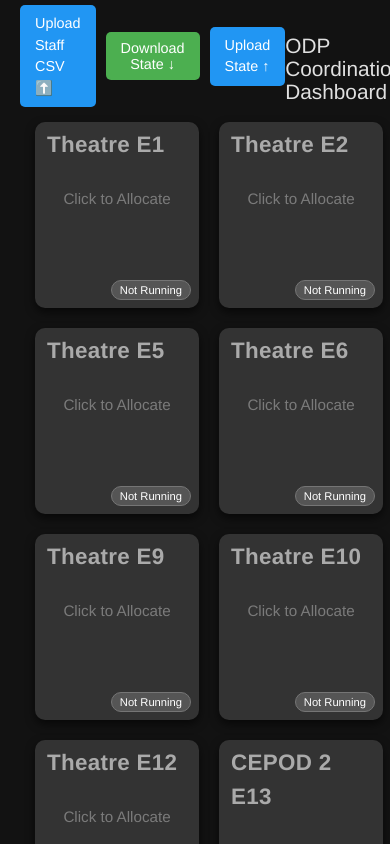
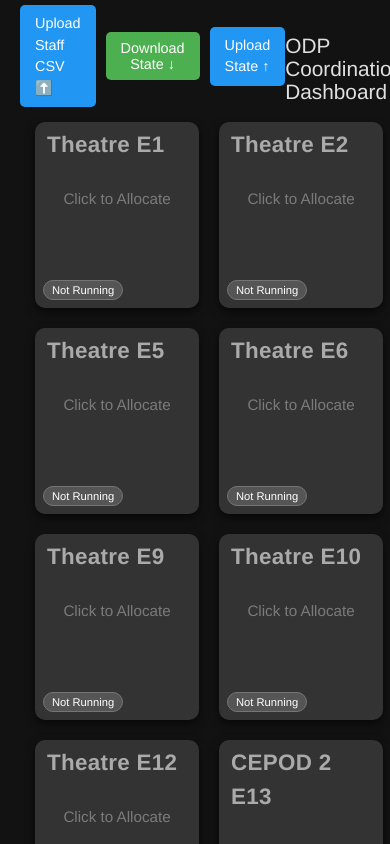
Before and after one commit to fireworks358/Coordinator, a React (Vite) app: page / in a window 390 px wide. Shown: the top 844 px of the page. Built offline with nearby package versions, Linux system fonts and the light colour scheme.

Commit message:
phone numbers

```diff
--- a/src/TheatreDashboard.jsx
+++ b/src/TheatreDashboard.jsx
@@ -5,43 +5,43 @@ import './TheatreDashboard.css';
 
 // --- INITIAL DATA DEFINITIONS (UNCHANGED) ---
 const initialTheatreData = [
-    { name: 'Theatre E1', currentOdp: '', theatreEta: '', practitionerEndTime: '', nextPractitioner: '', status: 'Not Running'},
-    { name: 'Theatre E2', currentOdp: '', theatreEta: '', practitionerEndTime: '', nextPractitioner: '', status: 'Not Running'},
-    { name: 'Theatre E3', currentOdp: '', theatreEta: '', practitionerEndTime: '', nextPractitioner: '', status: 'Not Running'},
-    { name: 'Theatre E4', currentOdp: '', theatreEta: '', practitionerEndTime: '', nextPractitioner: '', status: 'Not Running'},
-    { name: 'Theatre E5', currentOdp: '', theatreEta: '', practitionerEndTime: '', nextPractitioner: '', status: 'Not Running'},
-    { name: 'Theatre E6', currentOdp: '', theatreEta: '', practitionerEndTime: '', nextPractitioner: '', status: 'Not Running'},
-    { name: 'Theatre E7', currentOdp: '', theatreEta: '', practitionerEndTime: '', nextPractitioner: '', status: 'Not Running'},
-    { name: 'Theatre E8', currentOdp: '', theatreEta: '', practitionerEndTime: '', nextPractitioner: '', status: 'Not Running'},
-    { name: 'Theatre E9', currentOdp: '', theatreEta: '', practitionerEndTime: '', nextPractitioner: '', status: 'Not Running'},
-    { name: 'Theatre E10', currentOdp: '', theatreEta: '', practitionerEndTime: '', nextPractitioner: '', status: 'Not Running'},
-    { name: 'Theatre E11', currentOdp: '', theatreEta: '', practitionerEndTime: '', nextPractitioner: '', status: 'Not Running'},
-    { name: 'Theatre E12', currentOdp: '', theatreEta: '', practitionerEndTime: '', nextPractitioner: '', status: 'Not Running'},
-    { name: 'CEPOD 2 E13', currentOdp: '', theatreEta: '', practitionerEndTime: '', nextPractitioner: '', status: 'Not Running'},
-    { name: 'CEPOD E14', currentOdp: '', theatreEta: '', practitionerEndTime: '', nextPractitioner: '', status: 'Not Running'},
-    { name: 'Theatre E15', currentOdp: '', theatreEta: '', practitionerEndTime: '', nextPractitioner: '', status: 'Not Running'},
-    { name: 'Theatre E16', currentOdp: '', theatreEta: '', practitionerEndTime: '', nextPractitioner: '', status: 'Not Running'},
-    { name: 'Trauma 1 / E17', currentOdp: '', theatreEta: '', practitionerEndTime: '', nextPractitioner: '', status: 'Not Running'},
-    { name: 'Trauma 2 / E18', currentOdp: '', theatreEta: '', practitionerEndTime: '', nextPractitioner: '', status: 'Not Running'},
-    { name: 'Theatre E19', currentOdp: '', theatreEta: '', practitionerEndTime: '', nextPractitioner: '', status: 'Not Running'},
-    { name: 'Theatre E20', currentOdp: '', theatreEta: '', practitionerEndTime: '', nextPractitioner: '', status: 'Not Running'},
-    { name: 'Theatre E21', currentOdp: '', theatreEta: '', practitionerEndTime: '', nextPractitioner: '', status: 'Not Running'},
-    { name: 'Theatre E22', currentOdp: '', theatreEta: '', practitionerEndTime: '', nextPractitioner: '', status: 'Not Running'},
-    { name: 'Theatre D1', currentOdp: '', theatreEta: '', practitionerEndTime: '', nextPractitioner: '', status: 'Not Running'},
-    { name: 'Theatre D2', currentOdp: '', theatreEta: '', practitionerEndTime: '', nextPractitioner: '', status: 'Not Running'},
-    { name: 'Theatre D3', currentOdp: '', theatreEta: '', practitionerEndTime: '', nextPractitioner: '', status: 'Not Running'},
-    { name: 'Theatre D4', currentOdp: '', theatreEta: '', practitionerEndTime: '', nextPractitioner: '', status: 'Not Running'},
-    { name: 'Theatre D5', currentOdp: '', theatreEta: '', practitionerEndTime: '', nextPractitioner: '', status: 'Not Running'},
-    { name: 'Theatre D6', currentOdp: '', theatreEta: '', practitionerEndTime: '', nextPractitioner: '', status: 'Not Running'},
-    { name: 'Theatre D7', currentOdp: '', theatreEta: '', practitionerEndTime: '', nextPractitioner: '', status: 'Not Running'},
-    { name: 'Maternity Emergency', currentOdp: '', theatreEta: '', practitionerEndTime: '', nextPractitioner: '', status: 'Not Running'},
-    { name: 'Maternity Elective', currentOdp: '', theatreEta: '', practitionerEndTime: '', nextPractitioner: '', status: 'Not Running'},
-    { name: 'Endoscopy', currentOdp: '', theatreEta: '', practitionerEndTime: '', nextPractitioner: '', status: 'Not Running'},
-    { name: 'IR', currentOdp: '', theatreEta: '', practitionerEndTime: '', nextPractitioner: '', status: 'Not Running'},
-    { name: 'MRI', currentOdp: '', theatreEta: '', practitionerEndTime: '', nextPractitioner: '', status: 'Not Running'},
-    { name: 'Cardiology', currentOdp: '', theatreEta: '', practitionerEndTime: '', nextPractitioner: '', status: 'Not Running'},
-    { name: 'Spare', currentOdp: '', theatreEta: '', practitionerEndTime: '', nextPractitioner: '', status: 'Not Running'},
-    { name: 'Spare 2', currentOdp: '', theatreEta: '', practitionerEndTime: '', nextPractitioner: '', status: 'Not Running'},
+    { name: 'Theatre E1', currentOdp: '', theatreEta: '', practitionerEndTime: '', nextPractitioner: '', status: 'Not Running', phoneExtension: ''},
+    { name: 'Theatre E2', currentOdp: '', theatreEta: '', practitionerEndTime: '', nextPractitioner: '', status: 'Not Running', phoneExtension: ''},
+    { name: 'Theatre E3', currentOdp: '', theatreEta: '', practitionerEndTime: '', nextPractitioner: '', status: 'Not Running', phoneExtension: ''},
+    { name: 'Theatre E4', currentOdp: '', theatreEta: '', practitionerEndTime: '', nextPractitioner: '', status: 'Not Running', phoneExtension: ''},
+    { name: 'Theatre E5', currentOdp: '', theatreEta: '', practitionerEndTime: '', nextPractitioner: '', status: 'Not Running', phoneExtension: ''},
+    { name: 'Theatre E6', currentOdp: '', theatreEta: '', practitionerEndTime: '', nextPractitioner: '', status: 'Not Running', phoneExtension: ''},
+    { name: 'Theatre E7', currentOdp: '', theatreEta: '', practitionerEndTime: '', nextPractitioner: '', status: 'Not Running', phoneExtension: ''},
+    { name: 'Theatre E8', currentOdp: '', theatreEta: '', practitionerEndTime: '', nextPractitioner: '', status: 'Not Running', phoneExtension: ''},
+    { name: 'Theatre E9', currentOdp: '', theatreEta: '', practitionerEndTime: '', nextPractitioner: '', status: 'Not Running', phoneExtension: ''},
+    { name: 'Theatre E10', currentOdp: '', theatreEta: '', practitionerEndTime: '', nextPractitioner: '', status: 'Not Running', phoneExtension: ''},
+    { name: 'Theatre E11', currentOdp: '', theatreEta: '', practitionerEndTime: '', nextPractitioner: '', status: 'Not Running', phoneExtension: ''},
+    { name: 'Theatre E12', currentOdp: '', theatreEta: '', practitionerEndTime: '', nextPractitioner: '', status: 'Not Running', phoneExtension: ''},
+    { name: 'CEPOD 2 E13', currentOdp: '', theatreEta: '', practitionerEndTime: '', nextPractitioner: '', status: 'Not Running', phoneExtension: ''},
+    { name: 'CEPOD E14', currentOdp: '', theatreEta: '', practitionerEndTime: '', nextPractitioner: '', status: 'Not Running', phoneExtension: ''},
+    { name: 'Theatre E15', currentOdp: '', theatreEta: '', practitionerEndTime: '', nextPractitioner: '', status: 'Not Running', phoneExtension: ''},
+    { name: 'Theatre E16', currentOdp: '', theatreEta: '', practitionerEndTime: '', nextPractitioner: '', status: 'Not Running', phoneExtension: ''},
+    { name: 'Trauma 1 / E17', currentOdp: '', theatreEta: '', practitionerEndTime: '', nextPractitioner: '', status: 'Not Running', phoneExtension: ''},
+    { name: 'Trauma 2 / E18', currentOdp: '', theatreEta: '', practitionerEndTime: '', nextPractitioner: '', status: 'Not Running', phoneExtension: ''},
+    { name: 'Theatre E19', currentOdp: '', theatreEta: '', practitionerEndTime: '', nextPractitioner: '', status: 'Not Running', phoneExtension: ''},
+    { name: 'Theatre E20', currentOdp: '', theatreEta: '', practitionerEndTime: '', nextPractitioner: '', status: 'Not Running', phoneExtension: ''},
+    { name: 'Theatre E21', currentOdp: '', theatreEta: '', practitionerEndTime: '', nextPractitioner: '', status: 'Not Running', phoneExtension: ''},
+    { name: 'Theatre E22', currentOdp: '', theatreEta: '', practitionerEndTime: '', nextPractitioner: '', status: 'Not Running', phoneExtension: ''},
+    { name: 'Theatre D1', currentOdp: '', theatreEta: '', practitionerEndTime: '', nextPractitioner: '', status: 'Not Running', phoneExtension: ''},
+    { name: 'Theatre D2', currentOdp: '', theatreEta: '', practitionerEndTime: '', nextPractitioner: '', status: 'Not Running', phoneExtension: ''},
+    { name: 'Theatre D3', currentOdp: '', theatreEta: '', practitionerEndTime: '', nextPractitioner: '', status: 'Not Running', phoneExtension: ''},
+    { name: 'Theatre D4', currentOdp: '', theatreEta: '', practitionerEndTime: '', nextPractitioner: '', status: 'Not Running', phoneExtension: ''},
+    { name: 'Theatre D5', currentOdp: '', theatreEta: '', practitionerEndTime: '', nextPractitioner: '', status: 'Not Running', phoneExtension: ''},
+    { name: 'Theatre D6', currentOdp: '', theatreEta: '', practitionerEndTime: '', nextPractitioner: '', status: 'Not Running', phoneExtension: ''},
+    { name: 'Theatre D7', currentOdp: '', theatreEta: '', practitionerEndTime: '', nextPractitioner: '', status: 'Not Running', phoneExtension: ''},
+    { name: 'Maternity Emergency', currentOdp: '', theatreEta: '', practitionerEndTime: '', nextPractitioner: '', status: 'Not Running', phoneExtension: ''},
+    { name: 'Maternity Elective', currentOdp: '', theatreEta: '', practitionerEndTime: '', nextPractitioner: '', status: 'Not Running', phoneExtension: ''},
+    { name: 'Endoscopy', currentOdp: '', theatreEta: '', practitionerEndTime: '', nextPractitioner: '', status: 'Not Running', phoneExtension: ''},
+    { name: 'IR', currentOdp: '', theatreEta: '', practitionerEndTime: '', nextPractitioner: '', status: 'Not Running', phoneExtension: ''},
+    { name: 'MRI', currentOdp: '', theatreEta: '', practitionerEndTime: '', nextPractitioner: '', status: 'Not Running', phoneExtension: ''},
+    { name: 'Cardiology', currentOdp: '', theatreEta: '', practitionerEndTime: '', nextPractitioner: '', status: 'Not Running', phoneExtension: ''},
+    { name: 'Spare', currentOdp: '', theatreEta: '', practitionerEndTime: '', nextPractitioner: '', status: 'Not Running', phoneExtension: ''},
+    { name: 'Spare 2', currentOdp: '', theatreEta: '', practitionerEndTime: '', nextPractitioner: '', status: 'Not Running', phoneExtension: ''},
 ];
 
 const defaultPractitioners = [
@@ -272,10 +272,12 @@ const TheatreDashboard = () => {
 
     const handleSave = (name, formData) => {
         const updatedData = {
+            name: formData.name,
             currentOdp: formData.currentOdp,
             theatreEta: formData.theatreEta,
             practitionerEndTime: formData.practitionerEndTime,
             nextPractitioner: formData.nextPractitioner,
+            phoneExtension: formData.phoneExtension,
             status: formData.isComplete === 'Yes' ? 'Complete' : 'Running',
         };
 
@@ -385,7 +387,7 @@ const TheatreDashboard = () => {
                         className="theme-toggle-btn"
                         onClick={() => setTheme(theme === 'dark' ? 'light' : 'dark')}
                     >
-                        {theme === 'dark' ? '☀️ Light Mode' : '🌙 Dark Mode'}
+                        {theme === 'dark' ? 'Light Mode' : 'Dark Mode'}
                     </button>
 
                     <button
--- a/src/TheatreTile.css
+++ b/src/TheatreTile.css
@@ -119,10 +119,28 @@ body {
 .footer {
     position: absolute;
     bottom: 8px;
+    left: 8px;
     right: 8px;
     display: flex;
     align-items: center;
-    justify-content: flex-end;
+    justify-content: space-between;
+}
+
+/* --- Phone Extension Styling --- */
+.phone-extension {
+    background-color: rgba(0, 0, 0, 0.5);
+    border: 1px solid rgba(255, 255, 255, 0.3);
+    border-radius: 8px;
+    padding: 3px 8px;
+    font-size: 1 em;
+    color: white;
+    font-weight: 500;
+    opacity: 0;
+    transition: opacity 0.6s ease-in-out;
+}
+
+.theatre-tile:hover .phone-extension {
+    opacity: 1;
 }
 
 .complete-toggle {
@@ -159,6 +177,7 @@ body {
 @media (min-width: 1920px) {
     .footer {
         bottom: 10px;
+        left: 10px;
         right: 10px;
     }
 
@@ -186,8 +205,13 @@ body {
         padding-top: 8px;
     }
 
+    .phone-extension {
+        padding: 2px 6px;
+        font-size: 1em;
+    }
+
     .complete-toggle {
-        padding: 2px 6px;
+        padding: 5px 6px;
         font-size: 0.65em;
     }
 }
--- a/src/TheatreTile.jsx
+++ b/src/TheatreTile.jsx
@@ -32,7 +32,7 @@ const getNextStatus = (currentStatus) => {
     }
 };
 
-const TheatreTile = ({ name, currentOdp, theatreEta, practitionerEndTime, nextPractitioner, status, handleTileClick, handleStatusToggle }) => {
+const TheatreTile = ({ name, currentOdp, theatreEta, practitionerEndTime, nextPractitioner, phoneExtension, status, handleTileClick, handleStatusToggle }) => {
 
     // Status is now used for both color and toggle logic
     const tileStatusClass = getTileColor(theatreEta, status, currentOdp);
@@ -85,6 +85,13 @@ const TheatreTile = ({ name, currentOdp, theatreEta, practitionerEndTime, nextPr
             </div>
 
             <div className="footer">
+                {/* Phone extension display on hover - bottom left */}
+                {phoneExtension && (
+                    <span className="phone-extension">
+                        {phoneExtension}
+                    </span>
+                )}
+
                 {/* Use onMouseDown to prevent the click from also triggering handleTileClick */}
                 <button
                     className={`complete-toggle ${status === 'Running' ? 'running' : ''} ${status === 'Completed' ? 'completed' : ''} ${status === 'Not Running' ? 'not-running' : ''}`}
```
Also changed, not shown: src/EditModal.jsx (+27 -0 lines).
